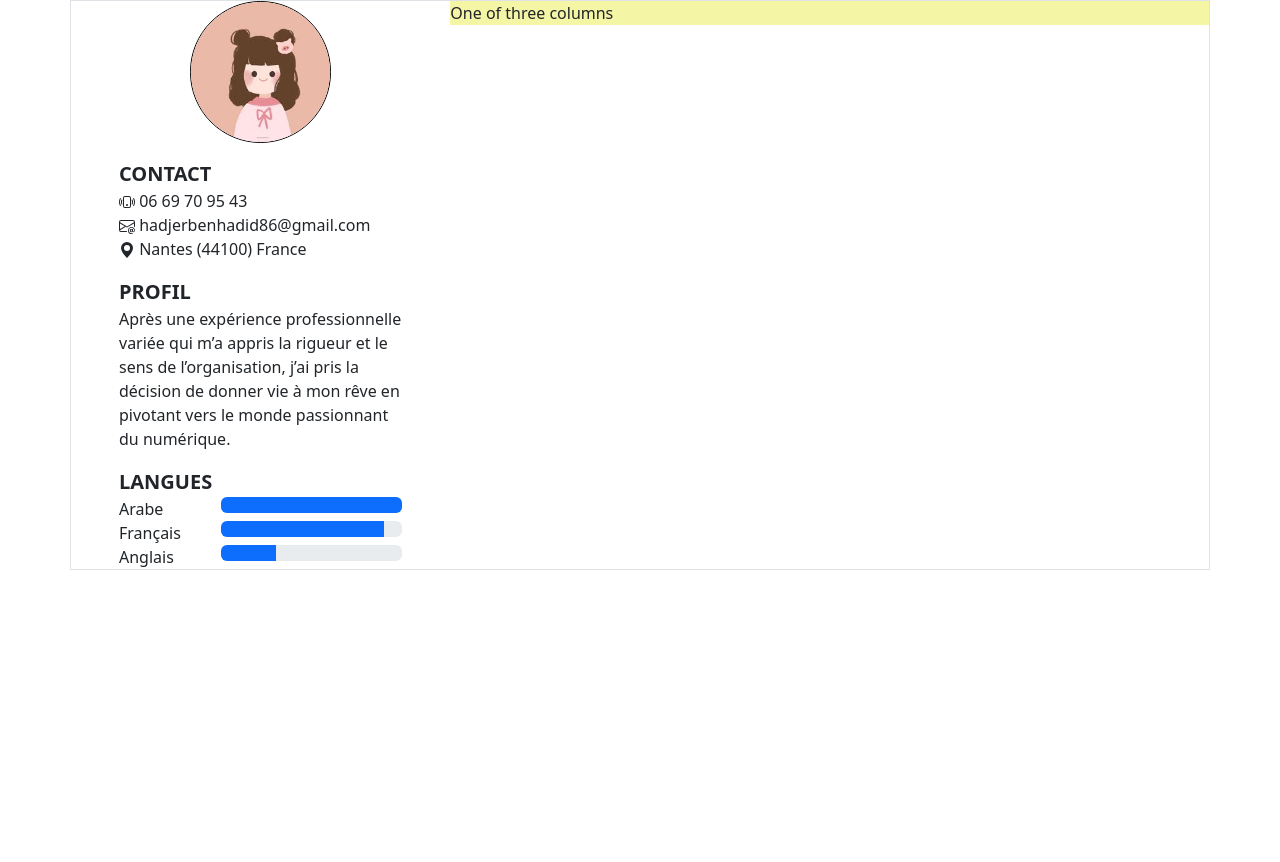
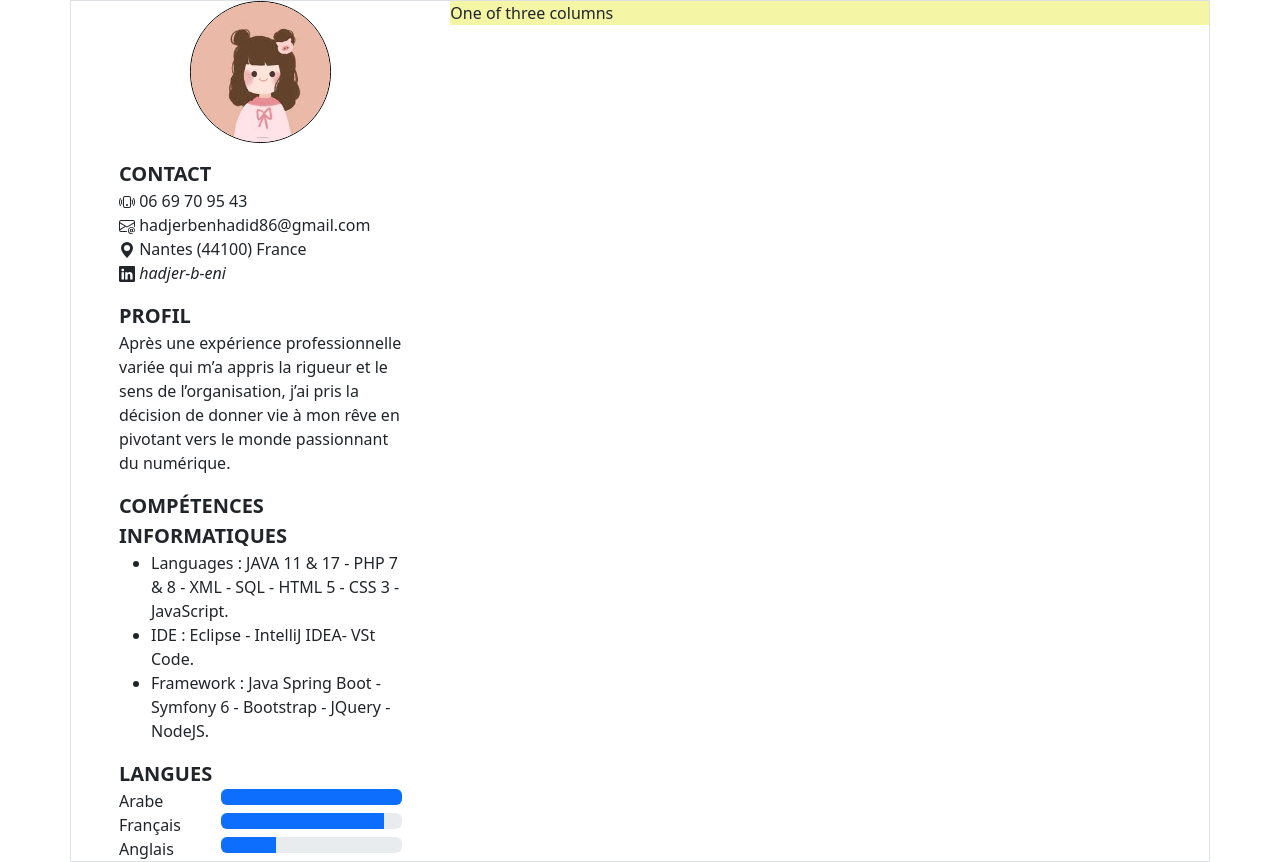
Before and after one commit to Hadjer44/Hadjer44, a plain HTML site: page index.html in a window 1280 px wide. Before the commit the page ends 800 px from the top, so only its background shows below. Drawn offline with nearby package versions, Linux system fonts and the light colour scheme.

Commit message:
first commit

```diff
--- a/index.html
+++ b/index.html
@@ -39,6 +39,14 @@
 </svg>
 Nantes (44100) France
 </div>
+
+<div>
+<svg xmlns="http://www.w3.org/2000/svg" width="16" height="16" fill="currentColor" class="bi bi-linkedin" viewBox="0 0 16 16">
+  <path d="M0 1.146C0 .513.526 0 1.175 0h13.65C15.474 0 16 .513 16 1.146v13.708c0 .633-.526 1.146-1.175 1.146H1.175C.526 16 0 15.487 0 14.854zm4.943 12.248V6.169H2.542v7.225zm-1.2-8.212c.837 0 1.358-.554 1.358-1.248-.015-.709-.52-1.248-1.342-1.248S2.4 3.226 2.4 3.934c0 .694.521 1.248 1.327 1.248zm4.908 8.212V9.359c0-.216.016-.432.08-.586.173-.431.568-.878 1.232-.878.869 0 1.216.662 1.216 1.634v3.865h2.401V9.25c0-2.22-1.184-3.252-2.764-3.252-1.274 0-1.845.7-2.165 1.193v.025h-.016l.016-.025V6.169h-2.4c.03.678 0 7.225 0 7.225z"/>
+</svg>
+
+<i class="bi bi-linkedin">hadjer-b-eni</i>
+</div>
 </div>
 
 <!--Profil-->
@@ -47,7 +55,17 @@ Nantes (44100) France
 <p>Après une expérience professionnelle variée qui m’a appris la rigueur et le sens de l’organisation, j’ai pris la décision de donner vie à mon rêve en pivotant vers le monde passionnant du numérique.    </p>
 </div>
 
-<!--Langue-->
+<!--compétences-->
+<div id="competences" class=" mt-3">
+<p class="text-uppercase fs-5 fw-bold mb-0">compétences informatiques </p>
+<ul>
+<li>Languages : JAVA 11 & 17 -  PHP 7 & 8 - XML - SQL - HTML 5 - CSS 3 - JavaScript.</li>
+<li>IDE : Eclipse -  IntelliJ IDEA- VSt Code. </li>
+<li>Framework : Java Spring Boot - Symfony 6 - Bootstrap - JQuery - NodeJS.</li>
+</ul>
+</div>
+
+<!--Langues-->
 <div id="langues" class="mt-3">
 <p class="fs-5 fw-bold mb-0">LANGUES</p>
  <div class="row">
@@ -77,7 +95,9 @@ Nantes (44100) France
 
  </div>
 </div>
-</div>
+
+
+</div> <!--div colonne gauche-->
 
 
 
```
